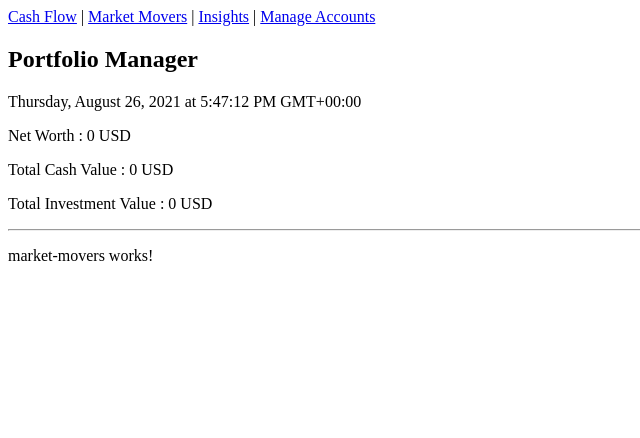
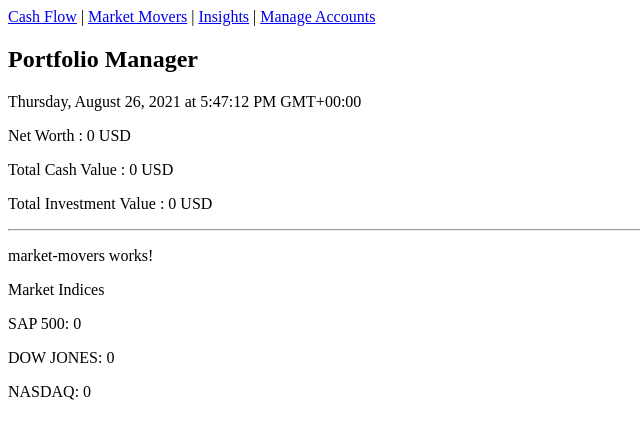
Before and after one commit to Eric1129/PortfolioManager, an Angular app: page /market-movers in a window 1280 px wide. Shown: the top 438 px of the page, without its empty margins (0-640 px from the left). Built offline with nearby package versions, Linux system fonts and the light colour scheme; no server answers.

Commit message:
update market indices

```diff
--- a/src/app/market-movers/market-movers.component.html
+++ b/src/app/market-movers/market-movers.component.html
@@ -1 +1,5 @@
 <p>market-movers works!</p>
+<p>Market Indices</p>
+<p>SAP 500: {{SAP}}</p>
+<p>DOW JONES: {{DWJ}}</p>
+<p>NASDAQ: {{NASDAQ}}</p>
--- a/src/app/market-movers/market-movers.component.ts
+++ b/src/app/market-movers/market-movers.component.ts
@@ -1,4 +1,6 @@
 import { Component, OnInit } from '@angular/core';
+import { ApiService } from '../services/api.service';
+
 
 @Component({
   selector: 'app-market-movers',
@@ -7,9 +9,42 @@ import { Component, OnInit } from '@angular/core';
 })
 export class MarketMoversComponent implements OnInit {
 
-  constructor() { }
 
+  constructor(private apiService: ApiService) {
+    this.retriveSAP500()
+    this.retriveDWJ()
+    this.retriveNSDQ()
+  }
+  SAP = 0.0;
+  DWJ = 0.0;
+  NASDAQ = 0.0;
   ngOnInit(): void {
+    setInterval(() => {
+      this.retriveSAP500();
+      this.retriveDWJ()
+      this.retriveNSDQ()
+    }, 30000);
+  }
+
+  retriveSAP500(){
+    this.apiService.getSAP500()
+      .subscribe( (data:any)=>{
+        this.SAP = data
+      } )
+  }
+
+  retriveDWJ(){
+    this.apiService.getDWJ()
+      .subscribe( (data:any)=>{
+        this.DWJ = data
+      } )
+  }
+
+  retriveNSDQ(){
+    this.apiService.getNSDQ()
+      .subscribe( (data:any)=>{
+        this.NASDAQ = data
+      } )
   }
 
 }
--- a/src/app/services/api.service.ts
+++ b/src/app/services/api.service.ts
@@ -33,4 +33,14 @@ export class ApiService {
   getCashAccountValue(params={account_number: 0}){
     return this.http.get(`http://localhost:8000/portfolio/cash_accounts/value/${params.account_number}`)
   }
+
+  getSAP500(){
+    return this.http.get("http://localhost:8000/portfolio/marketindices/SAP500");
+  }
+  getDWJ(){
+    return this.http.get("http://localhost:8000/portfolio/marketindices/DWJ");
+  }
+  getNSDQ(){
+    return this.http.get("http://localhost:8000/portfolio/marketindices/NSDQ");
+  }
 }
```
